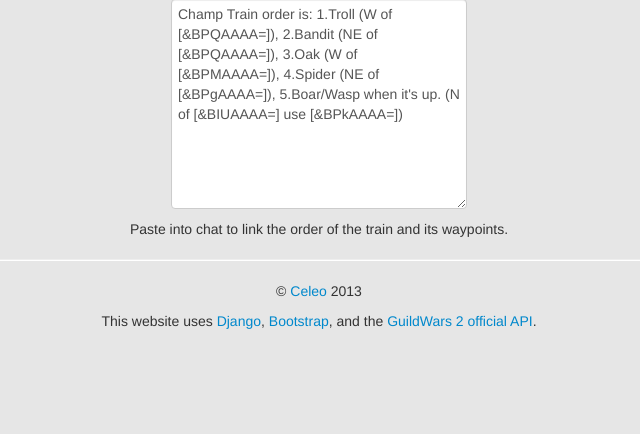
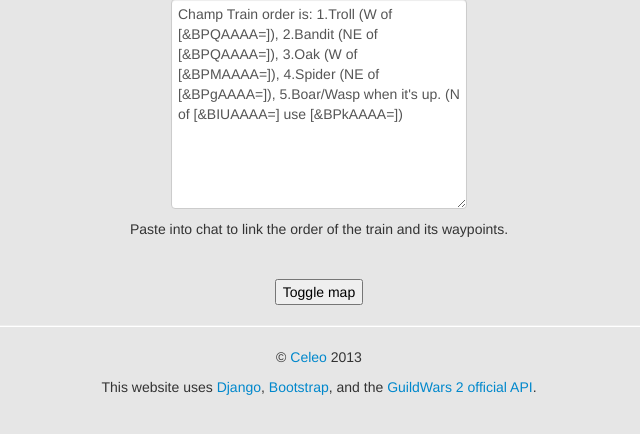
Before and after one commit to Celeo/Queensdale_zerg, a Django app: template zerg/templates/zerg/world.html in a window 1280 px wide. Shown: the part 153-587 px from the top of the page, without its empty margins (321-961 px from the left). Run offline with Django 3.2, Linux system fonts and the light colour scheme; the template is opened without the code that fills it, so the values that code supplies are empty; some libraries are stand-ins or nearby versions.

Commit message:
Adding map of locations, default to hidden

```diff
--- a/zerg/templates/zerg/world.html
+++ b/zerg/templates/zerg/world.html
@@ -6,6 +6,8 @@
 	$(document).ready(function(){
 		load();
 		setInterval(load, 10000);
+		$("#map").hide();
+		$("#map").html('<img src="http://i.imgur.com/AX8eI0c.jpg"></img>');
 	});
 	function load() {
 		var world_id = $('#world_id').val();
@@ -33,5 +35,8 @@
 From <a href="http://guildwars2.mmmos.com/index.php?page=view&id=17936&title=queensdale-champion-train-guide">MMMOS</a>:<br>
 <textarea style="width: 30%; height: 200px;">Champ Train order is: 1.Troll (W of [&BPQAAAA=]), 2.Bandit (NE of [&BPQAAAA=]), 3.Oak (W of [&BPMAAAA=]), 4.Spider (NE of [&BPgAAAA=]), 5.Boar/Wasp when it's up. (N of [&BIUAAAA=] use [&BPkAAAA=])</textarea><br>
 Paste into chat to link the order of the train and its waypoints.
+<br><br><br>
+<button onclick="$('#map').toggle();">Toggle map</button><br>
+<div id="map"></div>
 
 {% endblock %}
```
